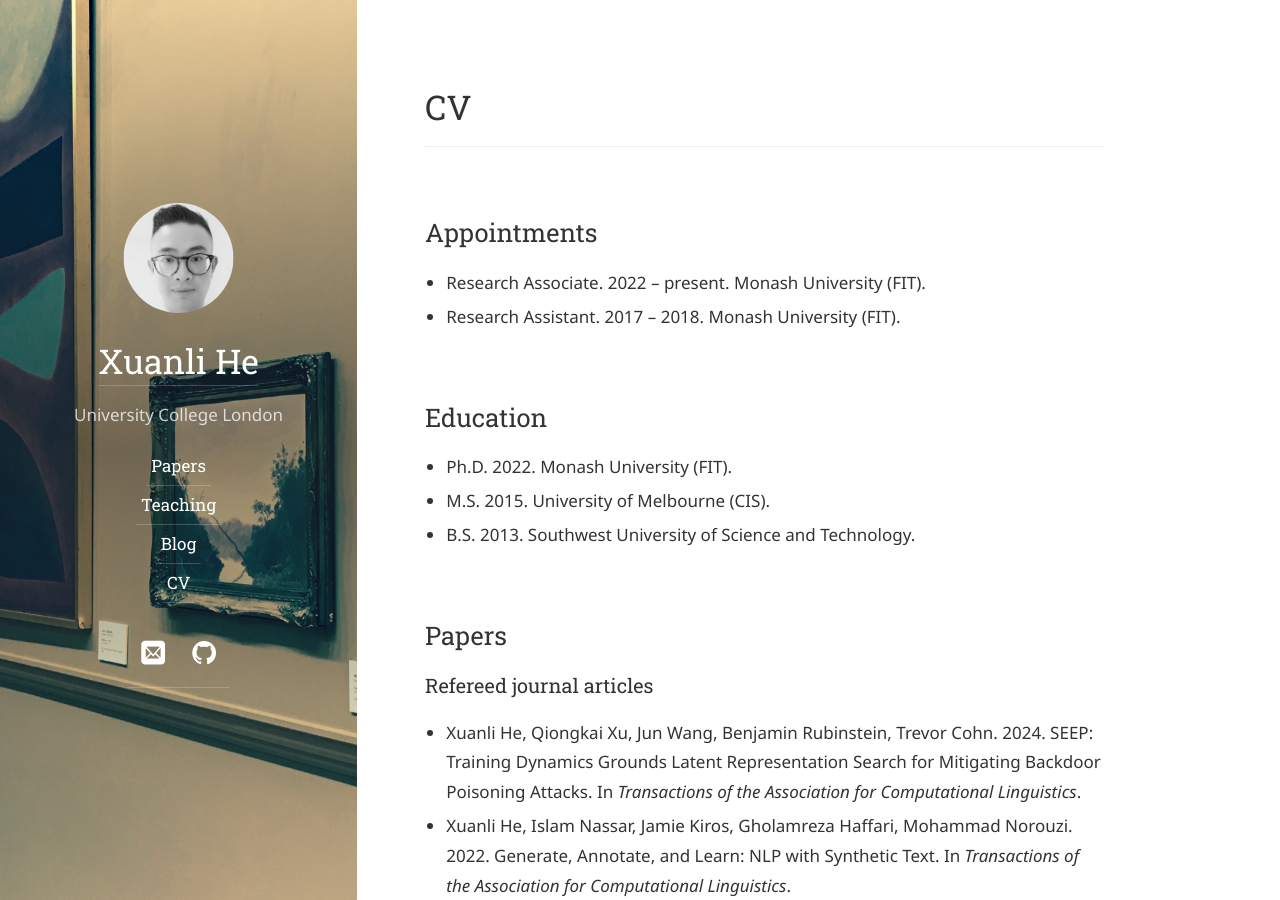
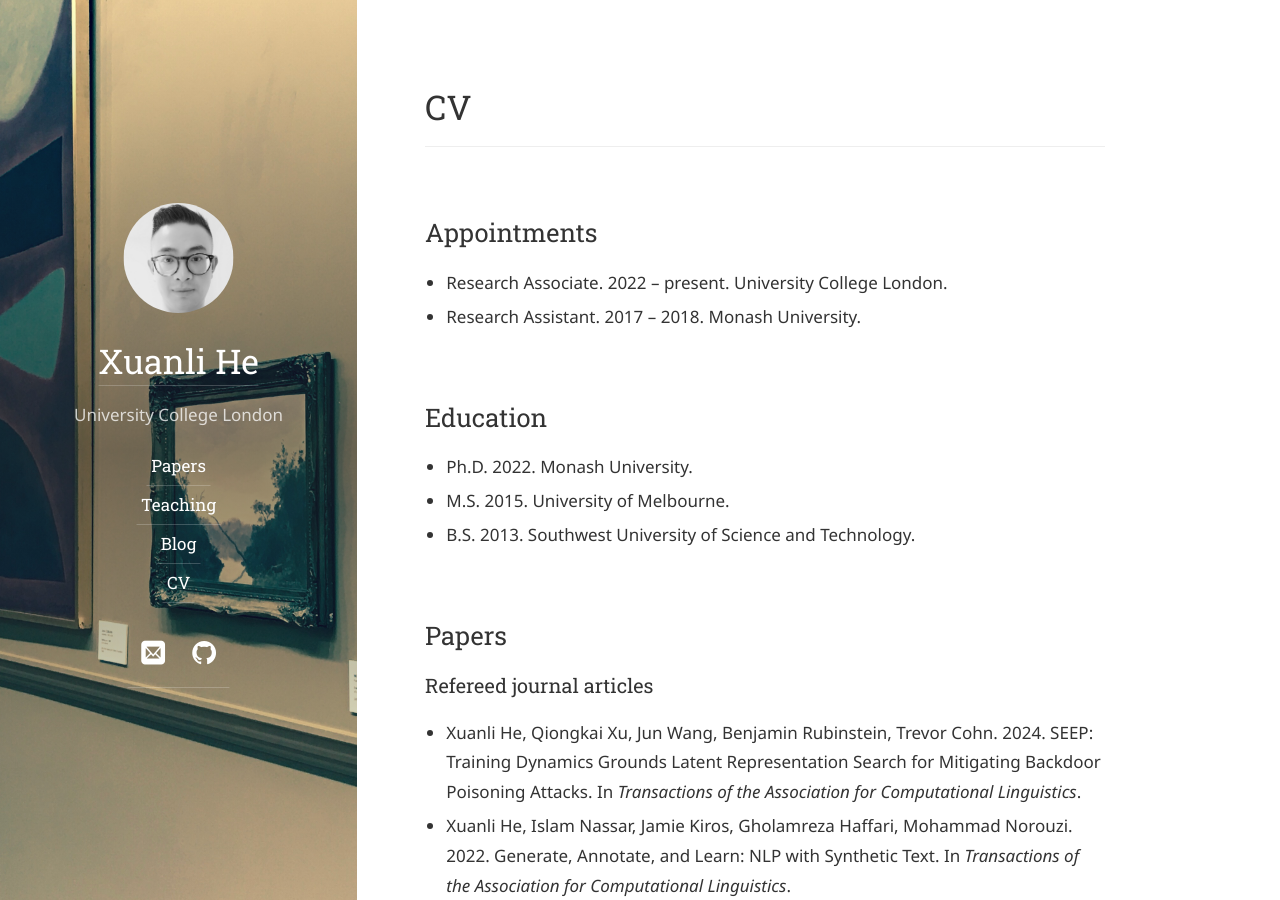
Before and after one commit to xlhex/xlhex.github.io, a Jekyll site: the page built from cv.md, in a window 1280 px wide and 900 px high. Built offline with Jekyll 4.4.1, drawn with Linux system fonts in a browser that asks for light colours; some web fonts are replaced.

Commit message:
update cv

```diff
--- a/_data/cv.yml
+++ b/_data/cv.yml
@@ -5,22 +5,22 @@ before-pubs:
       -
         title: Research Associate
         year: 2022 &ndash; present
-        detail: Monash University (FIT)
+        detail: University College London
       -
         title: Research Assistant
         year: 2017 &ndash; 2018
-        detail: Monash University (FIT)
+        detail: Monash University
   -
     heading: Education
     items:
       -
         title: Ph.D
         year: 2022
-        detail: Monash University (FIT)
+        detail: Monash University
       -
         title: M.S
         year: 2015
-        detail: University of Melbourne (CIS)
+        detail: University of Melbourne
       -
         title: B.S
         year: 2013
```
